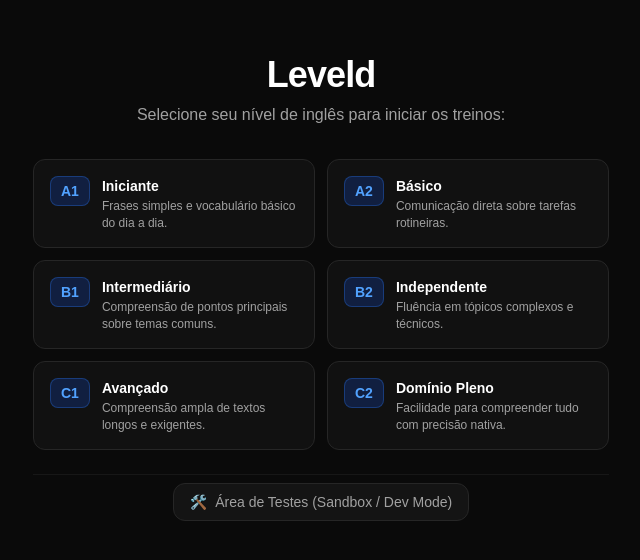
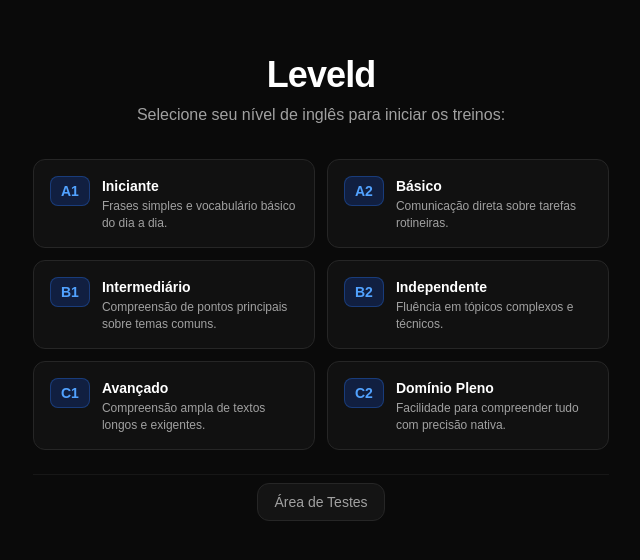
Before and after one commit to lessandrobull/Leveld, a Next.js app: page / in a window 1280 px wide. Shown: the part 112-672 px from the top of the page, without its empty margins (319-959 px from the left). Built offline with nearby package versions, Linux system fonts and the light colour scheme.

Commit message:
Update LevelSelector.tsx

```diff
--- a/components/LevelSelector.tsx
+++ b/components/LevelSelector.tsx
@@ -61,8 +61,7 @@ export default function LevelSelector() {
             href="/test"
             className="inline-flex items-center gap-2 px-4 py-2 rounded-xl text-xs sm:text-sm font-medium text-neutral-400 bg-neutral-900/80 border border-neutral-800 hover:border-neutral-700 hover:text-white transition"
           >
-            <span>🛠️</span>
-            <span>Área de Testes (Sandbox / Dev Mode)</span>
+            <span>Área de Testes</span>
           </Link>
         </div>
 
```
